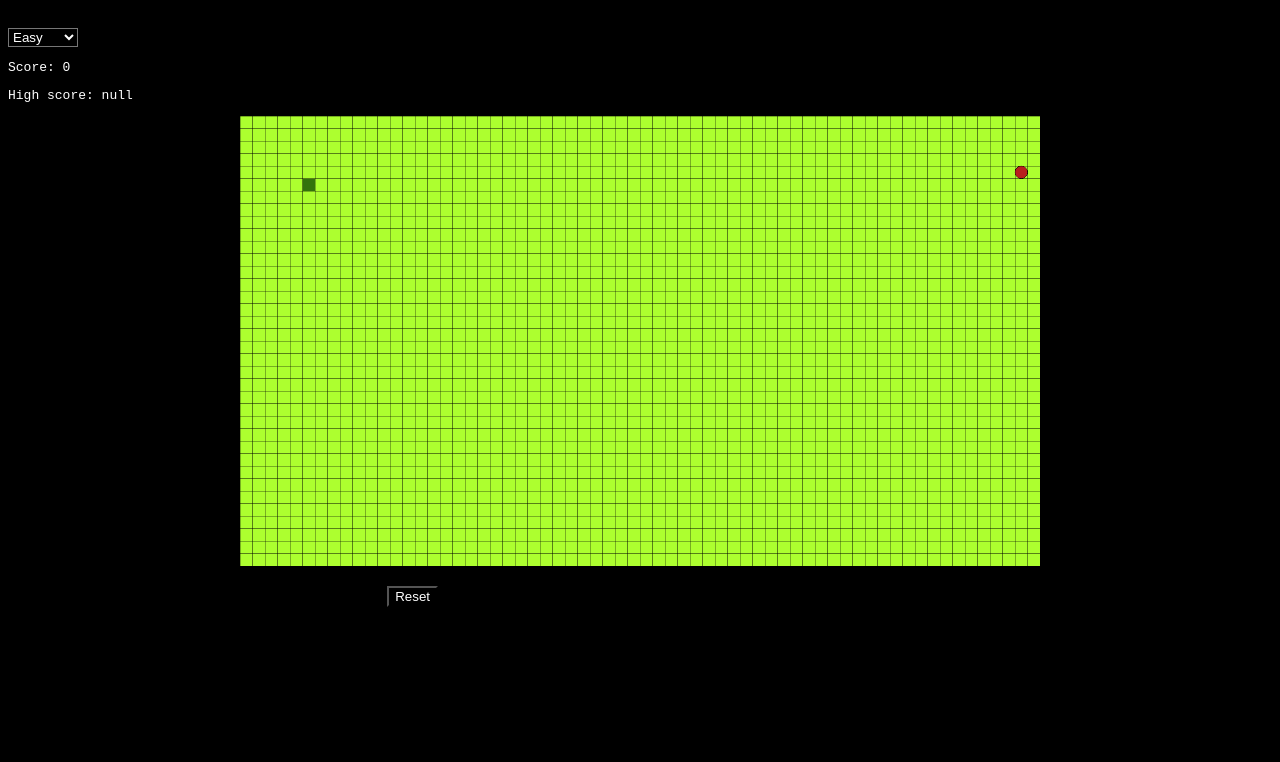
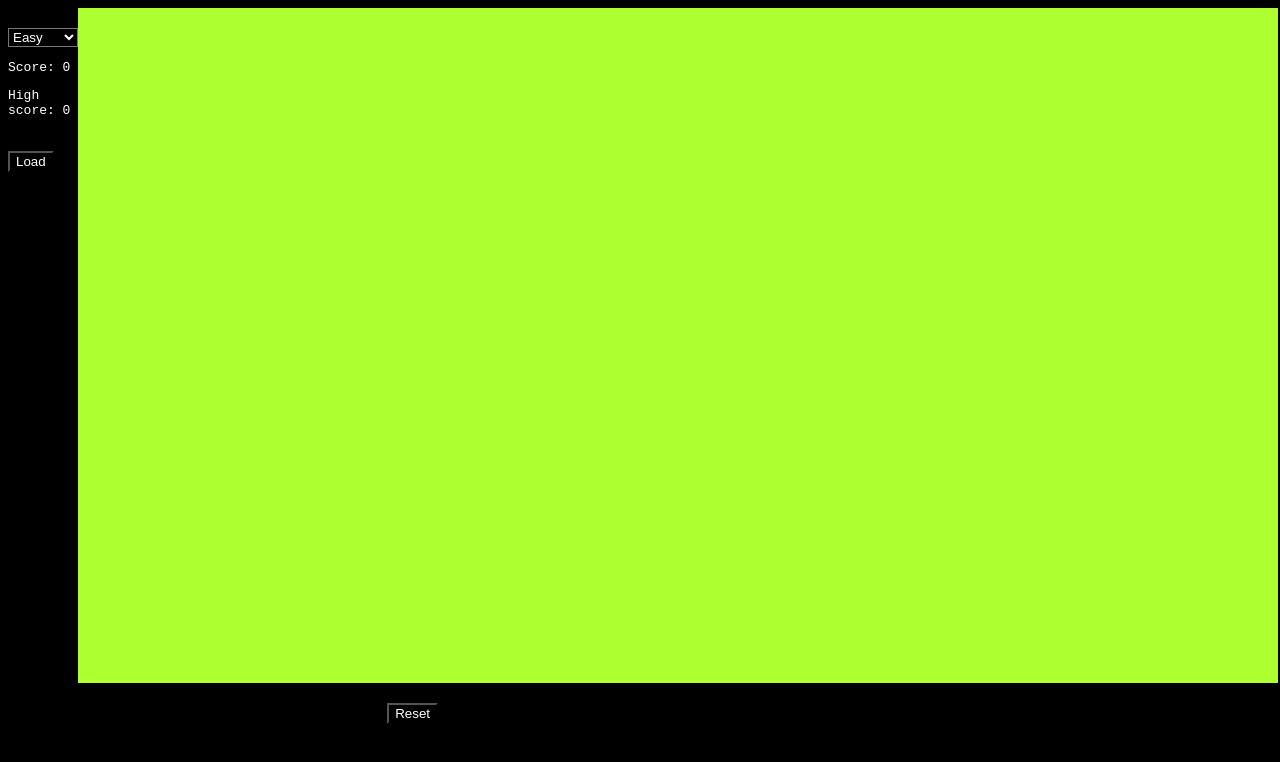
Before and after one commit to SalRB/Snake_game_JavaScript, a plain HTML site: page main.html in a window 1280 px wide. Drawn offline with Linux system fonts and the light colour scheme.

Commit message:
difficulty selector and start button added

```diff
--- a/main.html
+++ b/main.html
@@ -2,6 +2,8 @@
     <link rel="stylesheet" type="text/css" href="style.css" />
     <script src="main.js"></script>
 </head>
+<div class="container">
+    <div class="menu">
         <select name="difficulty" id="difficulty">
             <option value="easy">Easy</option>
             <option value="medium">Medium</option>
@@ -9,5 +11,9 @@
         </select>
         <p id="score">Score: 0</p>
         <p id="highScore">High score: 0</p>
+        <button onclick="startGame()" id="startButton">Load</button>
+    </div>
     <canvas id="leCanvas" width="1920" height="1080"></canvas>
+
+</div>
 <button id="reset">Reset</button>
--- a/main.js
+++ b/main.js
@@ -1,6 +1,9 @@
 "use strict";
 
-window.onload = load => {
+function startGame() {
+
+    let element = document.getElementById("startButton");
+    element.remove();
 
     // Saves the canvas into a const variable
     const canvas = document.getElementById("leCanvas");
@@ -20,16 +23,16 @@ window.onload = load => {
     let speed = 1;
     let alive;
     let foodEaten = false;
-    let grow;
+    let grow = 0;
     let foodPosition = [numberProcessor(Math.floor(Math.random() * x - 15)) + 15, numberProcessor(Math.floor(Math.random() * y + 15)) - 15];
     console.log(foodPosition);
     let p = 0;
 
     pHighScore.textContent = "High score: " + highScore;
 
-    changeDifficulty();
+    setDifficulty();
 
-    function changeDifficulty() {
+    function setDifficulty() {
         console.log(difficulty.value);
 
         switch (difficulty.value) {
@@ -59,19 +62,23 @@ window.onload = load => {
         switch (direction) {
             case "right":
                 snakeBody.unshift([snakeBody[0][0] + 10 + 20, snakeBody[0][1]]);
-                if (grow !== true) snakeBody.pop(); grow = false;
+                if (grow == 0) snakeBody.pop();
+                if (grow >= 1) grow--;
                 break;
             case "left":
                 snakeBody.unshift([snakeBody[0][0] - 10 - 20, snakeBody[0][1]]);
-                if (grow !== true) snakeBody.pop(); grow = false;
+                if (grow == 0) snakeBody.pop();
+                if (grow >= 1) grow--;
                 break;
             case "up":
                 snakeBody.unshift([snakeBody[0][0], snakeBody[0][1] - 10 - 20]);
-                if (grow !== true) snakeBody.pop(); grow = false;
+                if (grow == 0) snakeBody.pop();
+                if (grow >= 1) grow--;
                 break;
             case "down":
                 snakeBody.unshift([snakeBody[0][0], snakeBody[0][1] + 10 + 20]);
-                if (grow !== true) snakeBody.pop(); grow = false;
+                if (grow == 0) snakeBody.pop();
+                if (grow >= 1) grow--;
                 break;
             default:
                 break;
@@ -106,7 +113,7 @@ window.onload = load => {
         if (foodEaten !== false) {
             foodPosition = [numberProcessor(Math.floor(Math.random() * x - 15)) + 15, numberProcessor(Math.floor(Math.random() * y + 15)) - 15];
             foodEaten = false;
-            grow = true;
+            grow = growthRate + grow;
         }
 
         ctx.beginPath();
--- a/style.css
+++ b/style.css
@@ -2,7 +2,10 @@ body {
     background-color: rgb(0, 0, 0);
     font-family: monospace;
     color: white;
+}
 
+.container {
+    display: flex;
 }
 
 canvas {
@@ -13,7 +16,7 @@ canvas {
     margin-right: auto;
     display: block;
     max-width: 800px;
-
+    zoom: 150%;
 }
 
 #reset {
@@ -23,7 +26,8 @@ canvas {
     margin-top: 20px;
 }
 
-#difficulty {
+#difficulty,
+button {
     background-color: black;
     color: white;
     margin-top: 20px;
```
Lines whose indentation alone changed are shown as unchanged.
